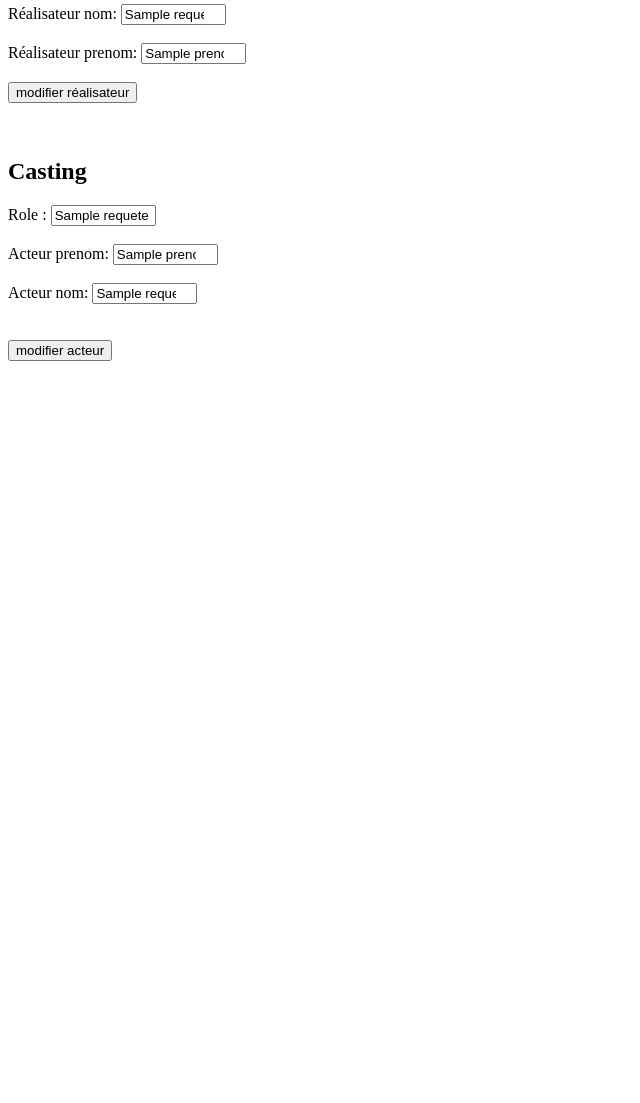
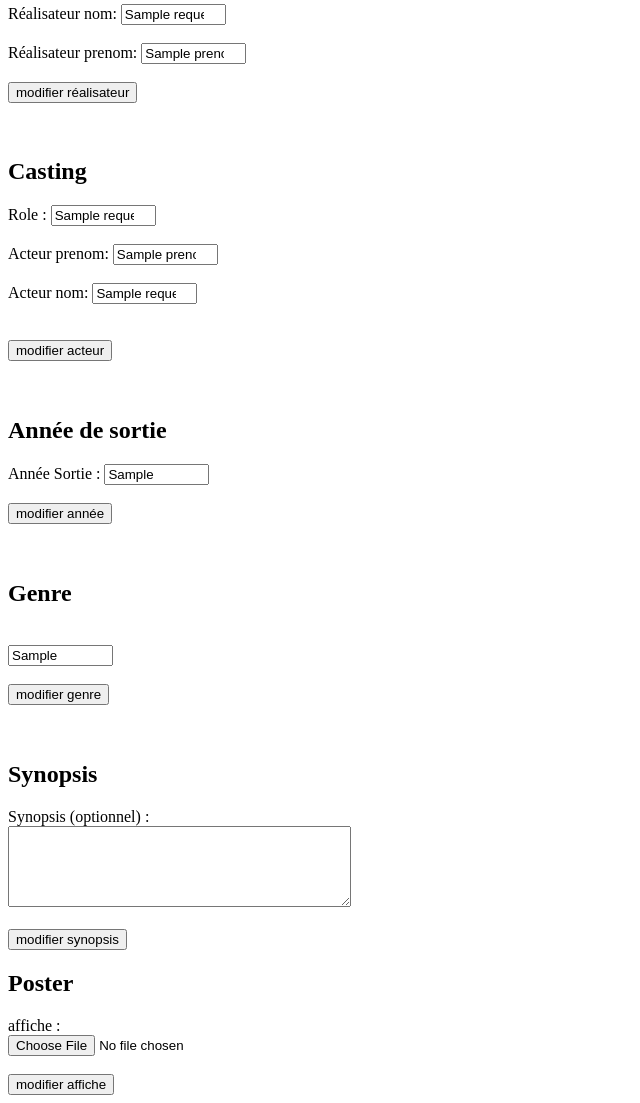
Before and after one commit to AbdouVak/PDO_Cinema, a PHP site: template view/descModificationPage.php in a window 1280 px wide. Shown: the part 320-1423 px from the top of the page, without its empty margins (0-640 px from the left). Before the commit the page ends 681 px from the top, so only its background shows below. Run offline with PHP 8.4, Linux system fonts and the light colour scheme; the template is opened without the code that fills it: most values are stand-ins (such as "Sample title", 1, 10 or a date in 2020).

Commit message:
descModificationPage: ajout des input et formulaire pour chaque info du film a modifier

```diff
--- a/view/descModificationPage.php
+++ b/view/descModificationPage.php
@@ -59,9 +59,15 @@ foreach($requeteFilm as $desc){ ?>
 
 
         <?php foreach($requeteCasting as $casting){?>
-            <form action="index.php?action=modifierActeur&id=<?=$idFilm?>" method="POST" id="modifier acteur">
+            <form action="index.php?action=modifierCasting&id=<?=$idFilm?>" method="POST" id="modifier acteur">
             <label for="role">Role :</label>
-            <input type="text" name="role" value='<?= $casting['nomPersonnage'] ?>' required minlength="3" maxlength="20" size="10">
+            <input type="text" name="role" list="roleList" value='<?= $casting['nomPersonnage'] ?>' required minlength="3" maxlength="20" size="10">
+            <datalist id="roleList"><?php
+                // boucle pour affiche les acteur un par un
+                foreach($requeteRole as $role){?>
+                    <option> <?= $role["nomPersonnage"]?></option>
+                <?php }?>
+            </datalist>
             <br><br>
 
             <label for="acteurPrenom">Acteur prenom:</label>
@@ -86,12 +92,58 @@ foreach($requeteFilm as $desc){ ?>
         <?php }?>
 
 
+        <h2>Année de sortie</h2>
+        <!-- +-----------------------------------------+  -->
+        <!-- |     titre :  [     ]                    |  -->
+        <!-- +-----------------------------------------+  -->
+        <form action="index.php?action=modifierAnnee&id=<?=$idFilm?>" method="POST" id="modifier année">
+            Année Sortie :
+            <input type="text" name="anneeSortie" value='<?= $desc['anneeSortieFrance'] ?>' required minlength="3" maxlength="20" size="10"> <br></br>
+            <input type="submit" value="modifier année" >
+        </form><br></br>
 
+        <h2>Genre</h2>
+        <!-- +-----------------------------------------+  -->
+        <!-- |     Genre :                             |  -->
+        <!-- |     [     ]                             |  -->
+        <!-- +-----------------------------------------+  -->
+        <form action="index.php?action=modifierGenre&id=<?=$idFilm?>" method="POST" id="modifier genre">
+            <?php foreach($requeteGenreFilm as $genreFilm){?><br>
+                <input type="text" name="genre" list="genreList" value='<?= $genreFilm['genreLibelle']?>' required minlength="3" maxlength="20" size="10">
+                <datalist id="genreList"><?php
+                    // boucle pour affiche les acteur un par un
+                    foreach($requeteGenre as $genre){?>
+                        <option> <?= $genre["genreLibelle"]?></option>
+                    <?php }?>
+                </datalist><br><br>
+            <?php }?>
+            <input type="submit" value="modifier genre" >
+        </form><br></br>
 
-
-
-
-
+        <h2>Synopsis</h2>
+        <!-- +-----------------------------------------+  -->
+        <!-- |     Synopsis                            |  -->
+        <!-- |     +--------------------+              |  -->
+        <!-- |     |                    |              |  -->
+        <!-- |     |                    |              |  -->
+        <!-- |     +--------------------+              |  -->
+        <!-- +-----------------------------------------+  -->
+        <form action="index.php?action=modifierSynopsis&id=<?=$idFilm?>" method="POST" id="modifier synopsis">
+        <label for="synopsis">Synopsis (optionnel) :</label><br>
+        <textarea name="synopsis" cols="40" rows="5"></textarea>
+        <br><br>
+        <input type="submit" value="modifier synopsis" >
+        </form>
+        <h2>Poster</h2>
+        <!-- +----------------------------------------+  -->
+        <!-- |   Affiche :  [      ]                  |  -->
+        <!-- +----------------------------------------+  -->
+        <form action="index.php?action=modifierAffiche&id=<?=$idFilm?>" method="POST" id="modifier affiche" enctype="multipart/form-data">
+        <label for="file">affiche :</label><br>
+        <input type="file" name="file">
+        <br><br>
+        <input type="submit" value="modifier affiche" >
+        </form>
     </div><?php }?>
 
 </form>
```
